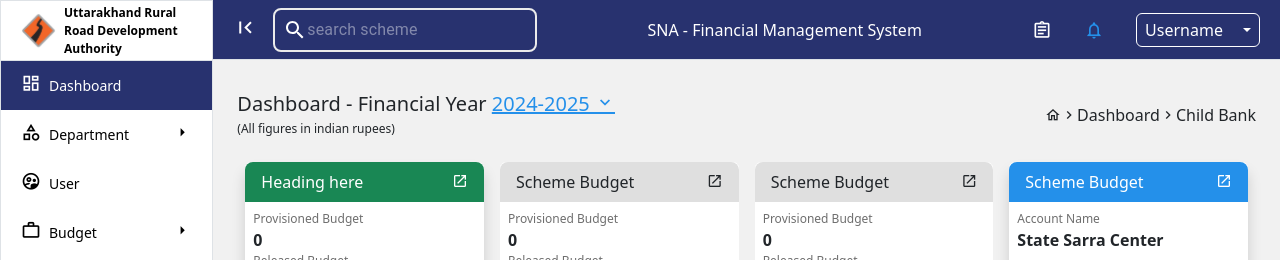
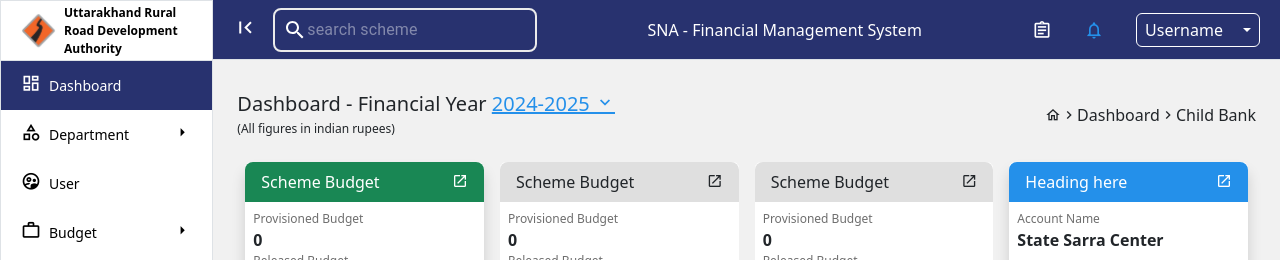
Before and after one commit to NaveenWebDev/newCompanyDashboard, a React (Vite) app: page / in a window 1280 px wide. Shown: the top 260 px of the page. Built offline with nearby package versions, Linux system fonts and the light colour scheme.

Commit message:
add correct content in card

```diff
--- a/src/components/DashboardData.jsx
+++ b/src/components/DashboardData.jsx
@@ -29,7 +29,7 @@ const DashboardData = () => {
             <div className="col-4 p-2">
               <div className="d-flex rounded-2 flex-column bg-white justify-content-between h-100  box-shadow">
                 <div className="bg-success-100 border-radius-t8px py-2 px-3 text-white d-flex justify-content-between a;ogm-items-center">
-                  <span>Heading here </span>
+                  <span>Scheme Budget </span>
                   <span>
                     <i className="icon-open_in_new"></i>
                   </span>
@@ -199,7 +199,7 @@ const DashboardData = () => {
           <div className="col-12 p-2">
             <div className="d-flex  box-shadow rounded-2 flex-column bg-white justify-content-between h-100">
               <div className="bg-prime-100 border-radius-t8px py-2 px-3 text-white d-flex justify-content-between a;ogm-items-center">
-                <span>Scheme Budget </span>
+                <span>Heading here </span>
                 <span>
                   <i className="icon-open_in_new"></i>
                 </span>
```
